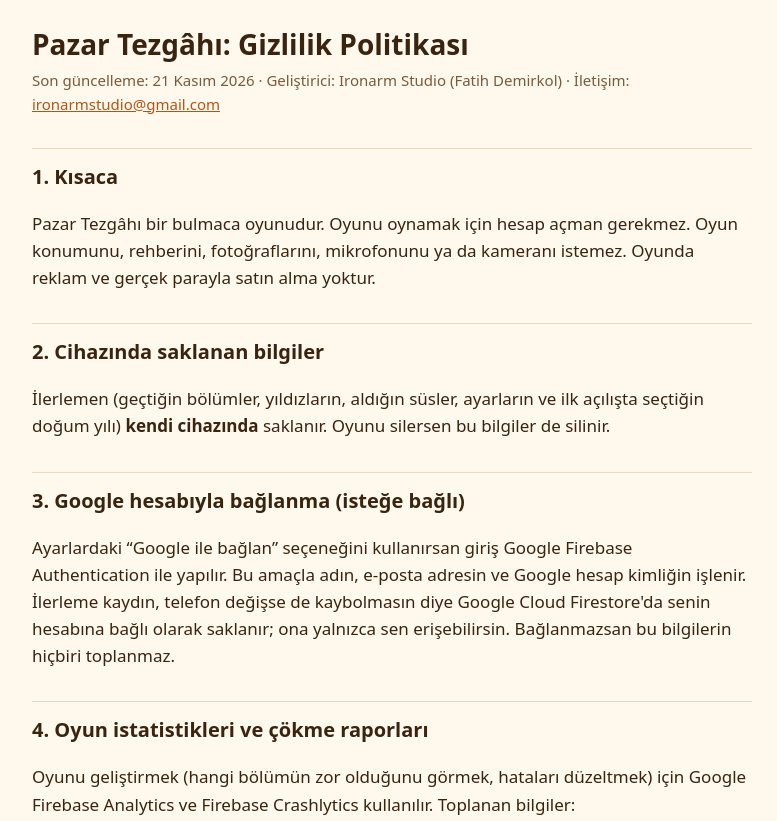
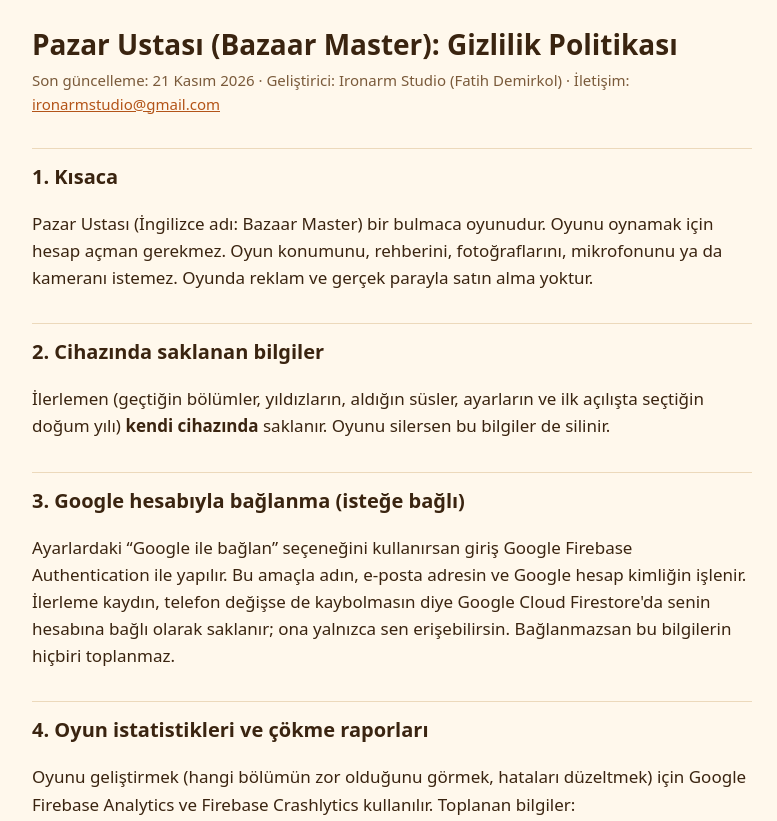
Before and after one commit to emrel0619/pazar-tezgahi-gizlilik, a plain HTML site: page index.html in a window 1280 px wide. Shown: the top 821 px of the page, without its empty margins (248-1025 px from the left). Drawn offline with Linux system fonts and the light colour scheme.

Commit message:
Oyunun yeni adı: Pazar Ustası (Bazaar Master)
Co-Authored-By: Claude Opus 5.5 <noreply@anthropic.com>

```diff
--- a/index.html
+++ b/index.html
@@ -3,7 +3,7 @@
 <head>
 <meta charset="utf-8">
 <meta name="viewport" content="width=device-width,initial-scale=1">
-<title>Pazar Tezgâhı: Gizlilik Politikası</title>
+<title>Pazar Ustası (Bazaar Master): Gizlilik Politikası</title>
 <style>
   :root{--bg:#fff8ec;--fg:#3a2410;--soft:#7a5a3a;--line:#ecd9bb;--link:#b35418}
   @media (prefers-color-scheme:dark){:root{--bg:#1e150c;--fg:#f6e8d2;--soft:#cdb08a;--line:#4a3520;--link:#ffb070}}
@@ -18,12 +18,12 @@
 </head>
 <body>
 <main>
-<h1>Pazar Tezgâhı: Gizlilik Politikası</h1>
+<h1>Pazar Ustası (Bazaar Master): Gizlilik Politikası</h1>
 
 <p class="meta">Son güncelleme: 21 Kasım 2026 · Geliştirici: Ironarm Studio (Fatih Demirkol) · İletişim: <a href="mailto:ironarmstudio@gmail.com">ironarmstudio@gmail.com</a></p>
 
 <h2>1. Kısaca</h2>
-<p>Pazar Tezgâhı bir bulmaca oyunudur. Oyunu oynamak için hesap açman gerekmez. Oyun konumunu, rehberini, fotoğraflarını, mikrofonunu ya da kameranı istemez. Oyunda reklam ve gerçek parayla satın alma yoktur.</p>
+<p>Pazar Ustası (İngilizce adı: Bazaar Master) bir bulmaca oyunudur. Oyunu oynamak için hesap açman gerekmez. Oyun konumunu, rehberini, fotoğraflarını, mikrofonunu ya da kameranı istemez. Oyunda reklam ve gerçek parayla satın alma yoktur.</p>
 
 <h2>2. Cihazında saklanan bilgiler</h2>
 <p>İlerlemen (geçtiğin bölümler, yıldızların, aldığın süsler, ayarların ve ilk açılışta seçtiğin doğum yılı) <strong>kendi cihazında</strong> saklanır. Oyunu silersen bu bilgiler de silinir.</p>
@@ -42,7 +42,7 @@
 
 <h2 id="silme">5. Hesabın ve verilerin silinmesi</h2>
 <p><strong>Oyunun içinden:</strong> Ayarlar → hesabının altındaki “Hesabımı ve bulut kaydımı sil” → “Evet, sil”. Buluttaki kaydın ve oyun hesabın (ad, e-posta, hesap kimliği) hemen silinir. Telefonundaki ilerleme kalır; onu da silmek için oyunu kaldırman yeterli.</p>
-<p><strong>Oyunu silmiş olsan da:</strong> <a href="mailto:ironarmstudio@gmail.com?subject=Pazar%20Tezg%C3%A2h%C4%B1%20hesap%20silme">ironarmstudio@gmail.com</a> adresine, bağlandığın Google hesabının e-posta adresini yazarak silme isteği gönder; kaydın ve hesabın 30 gün içinde silinir. İstatistik verileri kişiye bağlı olmadığı için en fazla 14 ay sonra kendiliğinden silinir.</p>
+<p><strong>Oyunu silmiş olsan da:</strong> <a href="mailto:ironarmstudio@gmail.com?subject=Pazar%20Ustas%C4%B1%20hesap%20silme">ironarmstudio@gmail.com</a> adresine, bağlandığın Google hesabının e-posta adresini yazarak silme isteği gönder; kaydın ve hesabın 30 gün içinde silinir. İstatistik verileri kişiye bağlı olmadığı için en fazla 14 ay sonra kendiliğinden silinir.</p>
 
 <h2>6. Çocuklar</h2>
 <p>Oyun 13 yaş ve üzeri oyuncular için tasarlanmıştır, 13 yaşından küçük çocuklara yönelik değildir. 13 yaşından küçük bir çocuğa ait veri toplandığını fark edersen bize yaz; silinmesini sağlarız.</p>
```
